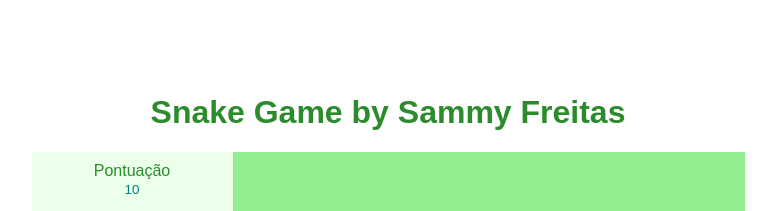
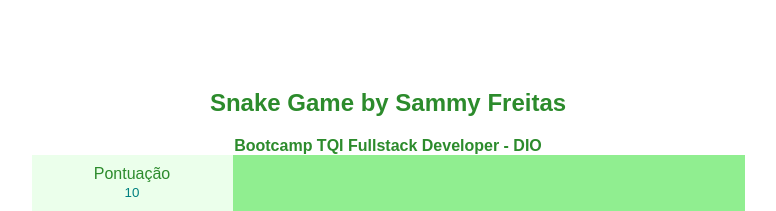
Before and after one commit to sammyfreitas/DIO_GameDev_SnakeGame, a plain HTML site: page index.html in a window 1280 px wide. Shown: the top 211 px of the page, without its empty margins (252-1028 px from the left). Drawn offline with Linux system fonts and the light colour scheme.

Commit message:
Add files via upload
Alteração do título do Jogo

```diff
--- a/index.html
+++ b/index.html
@@ -11,7 +11,8 @@
         <div id="area-total">
             <div id="titulo">
                 <span>
-					<h1>Snake Game by Sammy Freitas</h1>
+					<h2>Snake Game by Sammy Freitas</h2>
+                    <strong>Bootcamp TQI Fullstack Developer - DIO</strong>
 				</span>
             </div>
 
```
